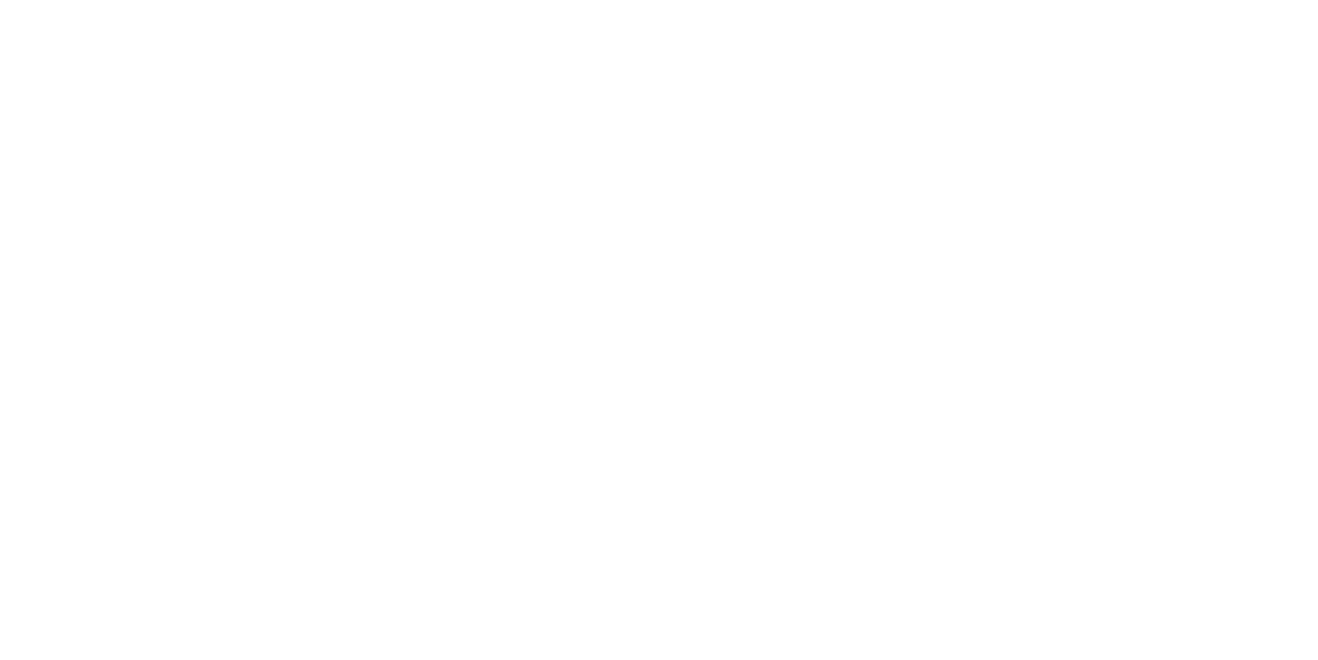
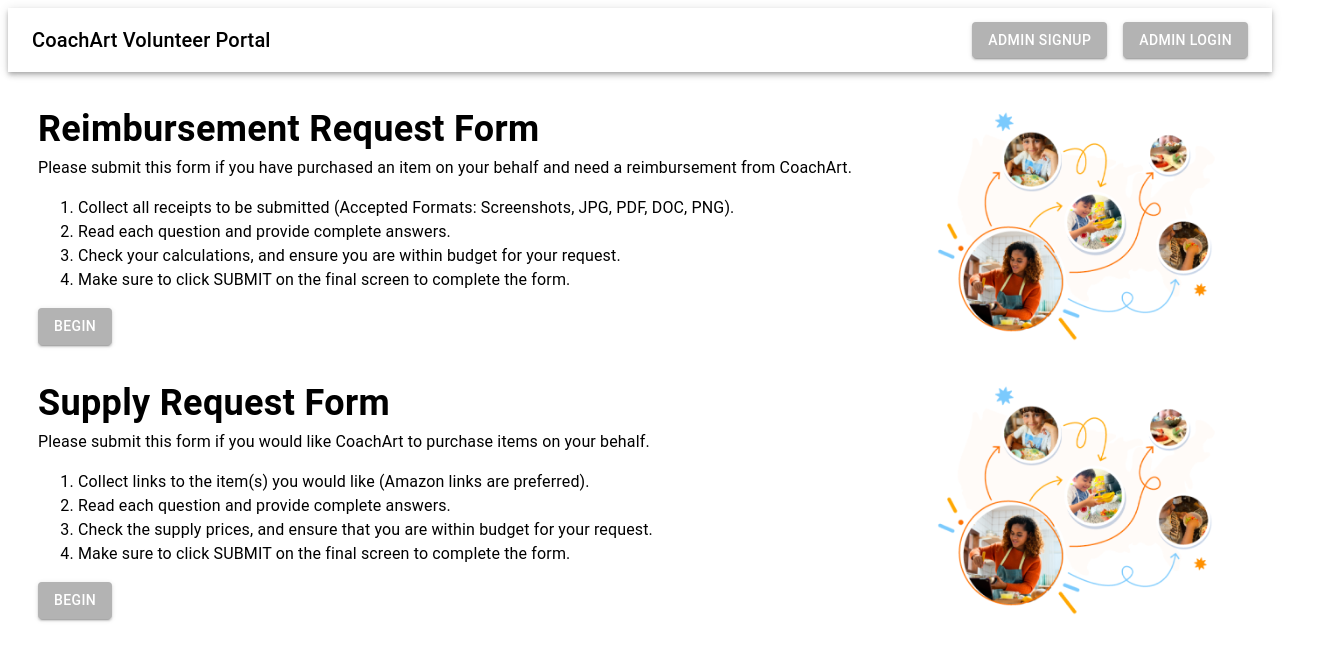
Before and after one commit to novaforgood/Coach-Art, a React (Create React App) app in the folder coach-art/: page /landing-page in a window 1280 px wide. Before the commit this address had no page. Shown: the top 660 px of the page, 1318 px wide, since content can reach past the window. Built offline with nearby package versions, Linux system fonts and the light colour scheme.

Commit message:
basic landing frontend

```diff
--- a/coach-art/src/App.tsx
+++ b/coach-art/src/App.tsx
@@ -3,6 +3,7 @@
 import HomePage from "./pages/HomePage.tsx";
 import AboutPage from "./pages/AboutPage.tsx";
 import ReimbursementReview from "./pages/ReimbursementReviewPage.tsx";
+import LandingPage from "./pages/LandingPage.tsx";
 
 const App: React.FC = () => {
   return (
@@ -11,6 +12,7 @@
         <Route path="/" Component={HomePage} />
         <Route path="/about" Component={AboutPage} />
         <Route path="/review" Component={ReimbursementReview} />
+        <Route path="/landing-page" Component={LandingPage} />
       </Routes>
     </Router>
   );
--- /dev/null
+++ b/coach-art/src/components/FormInstr.tsx
@@ -0,0 +1,36 @@
+import React from "react";
+import { Box, Typography, Button } from "@mui/material";
+
+export default function FormInstr({ header, body }) {
+  return (
+    <Box
+      display="flex"
+      flexDirection="row"
+      alignItems="flex-start"
+      width="100%"
+    >
+      <Box style={{ flex: "0 0 70%" }}>
+        <Typography
+          style={{
+            fontSize: "36px",
+            fontWeight: "700",
+          }}
+        >
+          {header}
+        </Typography>
+        <Typography variant="body1">{body}</Typography>
+        <Button style={{ backgroundColor: "#b3b3b3" }} variant="contained">
+          Begin
+        </Button>
+      </Box>
+      <Box style={{ flex: "0 0 30%" }}>
+        {/* This is just a placeholder picture, eventually pass it in as a prop */}
+        <img
+          src="coachart_about_map.png"
+          alt="Placeholder"
+          style={{ width: "300px", height: "auto" }} // Adjust the width as needed
+        />
+      </Box>
+    </Box>
+  );
+}
--- /dev/null
+++ b/coach-art/src/pages/LandingPage.tsx
@@ -0,0 +1,87 @@
+import React from "react";
+import { Box, Typography, Button, AppBar, Toolbar, Stack } from "@mui/material";
+import FormInstr from "../components/FormInstr.tsx";
+
+const LandingPage: React.FC = () => {
+  return (
+    <>
+      <AppBar position="static" color="transparent">
+        <Toolbar>
+          <Typography variant="h6" component="div" flexGrow={1}>
+            CoachArt Volunteer Portal
+          </Typography>
+          <Stack spacing={2} direction="row">
+            <Button style={{ backgroundColor: "#b3b3b3" }} variant="contained">
+              admin signup
+            </Button>
+            <Button style={{ backgroundColor: "#b3b3b3" }} variant="contained">
+              admin login
+            </Button>
+          </Stack>
+        </Toolbar>
+      </AppBar>
+      <Box
+        display="flex"
+        flexDirection="column"
+        alignItems="center"
+        justifyContent="flex-start"
+        height="100vh"
+        width="100vw"
+        marginTop="30px"
+        marginLeft="30px"
+        gap="30px"
+      >
+        <FormInstr
+          header="Reimbursement Request Form"
+          body={
+            <Typography>
+              Please submit this form if you have purchased an item on your
+              behalf and need a reimbursement from CoachArt.
+              <ol>
+                <li>
+                  Collect all receipts to be submitted (Accepted Formats:
+                  Screenshots, JPG, PDF, DOC, PNG).
+                </li>
+                <li>Read each question and provide complete answers.</li>
+                <li>
+                  Check your calculations, and ensure you are within budget for
+                  your request.
+                </li>
+                <li>
+                  Make sure to click SUBMIT on the final screen to complete the
+                  form.
+                </li>
+              </ol>
+            </Typography>
+          }
+        />
+        <FormInstr
+          header="Supply Request Form"
+          body={
+            <Typography>
+              Please submit this form if you would like CoachArt to purchase
+              items on your behalf.
+              <ol>
+                <li>
+                  Collect links to the item(s) you would like (Amazon links are
+                  preferred).
+                </li>
+                <li>Read each question and provide complete answers.</li>
+                <li>
+                  Check the supply prices, and ensure that you are within budget
+                  for your request.
+                </li>
+                <li>
+                  Make sure to click SUBMIT on the final screen to complete the
+                  form.
+                </li>
+              </ol>
+            </Typography>
+          }
+        />
+      </Box>
+    </>
+  );
+};
+
+export default LandingPage;
```
Also changed, not shown: coach-art/public/coachart_about_map.png (added), 1 other file (tests, documents, lock files or other folders).
